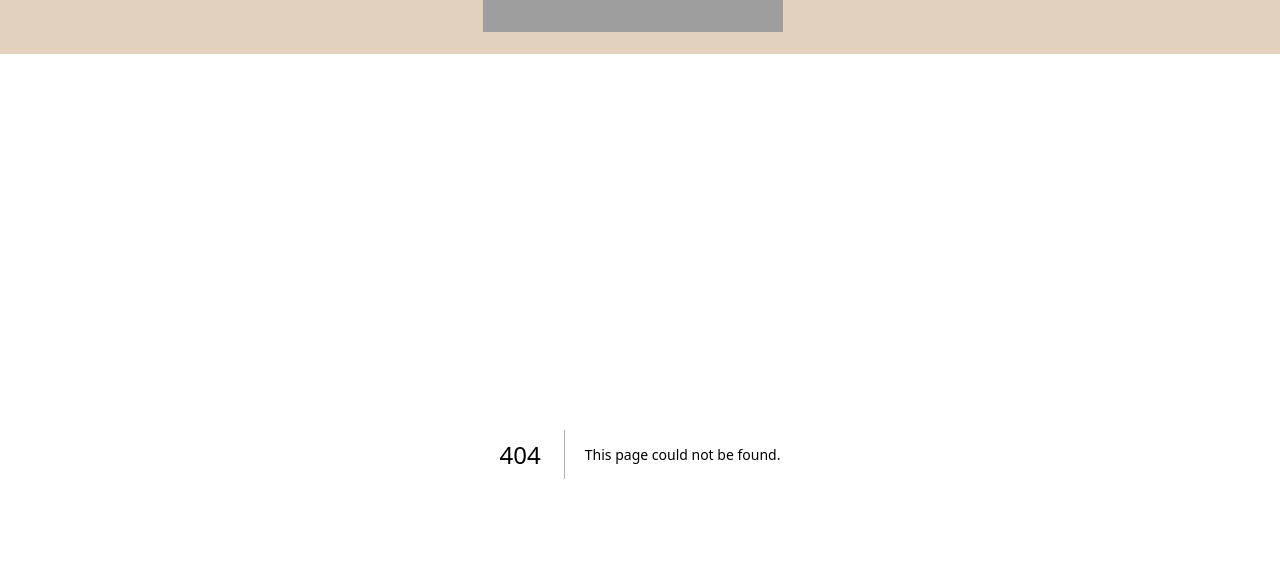
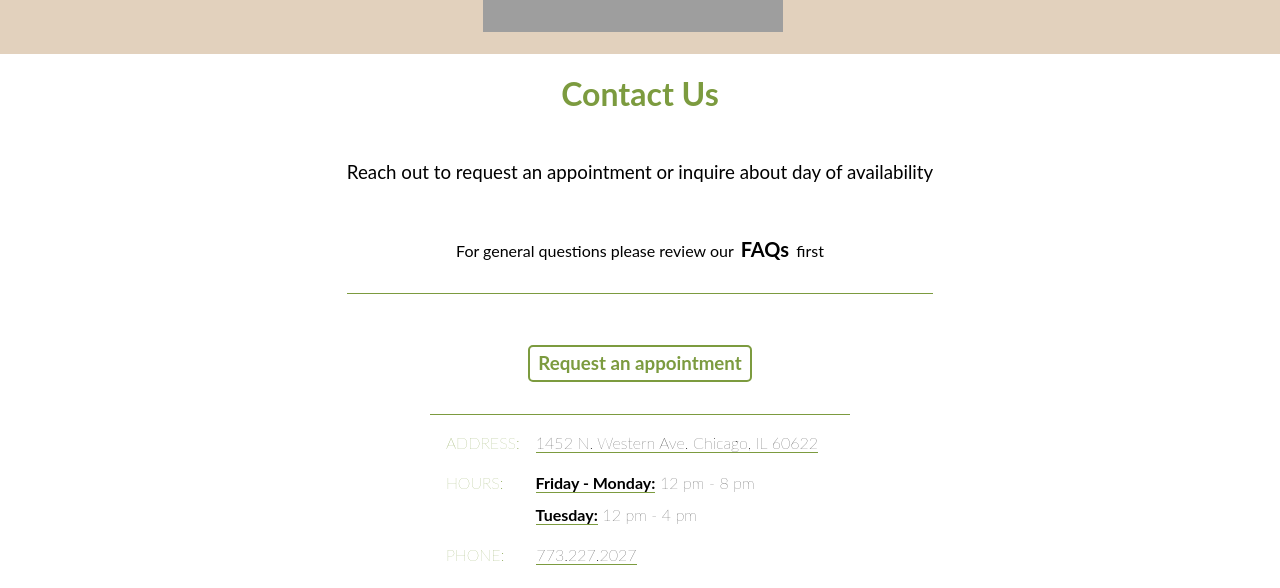
Before and after one commit to rmarafioti/wildWindNext, a Next.js app: page /Contact in a window 1280 px wide. Before the commit this address had no page. Shown: the part 209-797 px from the top of the page. Built offline with nearby package versions, Linux system fonts and the light colour scheme; grey boxes are pictures that could not be loaded.

Commit message:
created contant and styling page

```diff
--- a/src/layout/Navbar.jsx
+++ b/src/layout/Navbar.jsx
@@ -65,7 +65,7 @@ export default function Navbar() {
           <Link id={styles.faqContainer} href="/Faqs">
             <TbMessageCircleQuestion id={styles.faqIcon} />
           </Link>
-          <Link id={styles.contactContainer} href="/contact">
+          <Link id={styles.contactContainer} href="/Contact">
             <button id={styles.contactButton}>Contact Us</button>
           </Link>
         </div>
@@ -106,7 +106,7 @@ export default function Navbar() {
             </div>
           </li>
           <li className={styles.navItem}>
-            <Link className={styles.navContainer} href="/contact">
+            <Link className={styles.navContainer} href="/Contact">
               <HiOutlineEnvelope className={styles.linkIcon} />
               <h4 className={styles.link}>CONTACT</h4>
             </Link>
--- /dev/null
+++ b/src/pages/Contact.jsx
@@ -0,0 +1,78 @@
+import React from "react";
+import Head from "next/head";
+import Link from "next/link";
+import styles from "../styles/contact.module.css";
+
+/**
+ * @component Contact features general static business info and links to outside sites
+ */
+export default function Contact() {
+  return (
+    <div className={styles.contact}>
+      <Head>
+        <title>Contact Page - wildwindtattoo.com</title>
+        <meta
+          name="description"
+          content="This is the contact page of wildwindtattoo.com."
+        />
+        <link rel="canonical" href="/contact" />
+      </Head>
+      <h1 className={styles.header}>Contact Us</h1>
+      <section className={styles.contactHeader}>
+        <h3 className={styles.headerTagline}>
+          Reach out to request an appointment or inquire about day of
+          availability
+        </h3>
+        <h4 className={styles.headerTaglineTwo}>
+          For general questions please review our{" "}
+          <Link className={styles.reviewLink} href="/faqs">
+            FAQs
+          </Link>{" "}
+          first
+        </h4>
+      </section>
+      <section>
+        <Link className={styles.contactLink} href="/requestappt">
+          <h3 className={styles.contactButtons}>Request an appointment</h3>
+        </Link>
+      </section>
+      <section className={styles.contactInfoContainer}>
+        <div className={styles.contactInfo}>
+          ADDRESS:
+          <p className={styles.contactInfoValue}>
+            <a href="https://www.google.com/maps/place/Wild+Wind+Tattoo/@41.9082731,-87.6874096,15z/data=!4m6!3m5!1s0x880fd2bad280228b:0x926cef0a3fd6c3cf!8m2!3d41.9082731!4d-87.6874096!16s%2Fg%2F11bw5xqdp7?entry=ttu">
+              1452 N. Western Ave. Chicago, IL 60622
+            </a>
+          </p>
+        </div>
+        <section className={styles.hoursContainer}>
+          <p className={styles.contactInfo} id={styles.hour}>
+            HOURS:{" "}
+          </p>
+          <div className={styles.hours}>
+            <p className={styles.times} id={styles.timesTop}>
+              <b className={styles.bold}>Friday - Monday:</b> 12 pm - 8 pm
+            </p>
+            <p className={styles.times}>
+              <b className={styles.bold}>Tuesday:</b> 12 pm - 4 pm
+            </p>
+          </div>
+        </section>
+        <div className={styles.contactInfo}>
+          PHONE:
+          <p className={styles.contactInfoValue} id={styles.phone}>
+            <a href="tel:+7732272027"> 773.227.2027</a>
+          </p>
+        </div>
+        <div className={styles.contactInfo}>
+          EMAIL:
+          <p className={styles.contactInfoValue} id={styles.email}>
+            <a href="mailto:wildwindtattoo@gmail.com">
+              wildwindtattoo@gmail.com
+            </a>
+          </p>
+        </div>
+      </section>
+    </div>
+  );
+}
--- /dev/null
+++ b/src/styles/contact.module.css
@@ -0,0 +1,206 @@
+.contact {
+    color: var(--wildGreen);
+    display: flex;
+    flex-direction: column;
+    align-items: center;
+  }
+
+  .contactHeader {
+    display: flex;
+    flex-direction: column;
+    justify-content: center;
+    align-items: center;
+    margin-bottom: 2rem;
+    border-bottom: 1px solid var(--wildGreen);
+  }
+
+  .header {
+    margin-top: 1rem;
+    font-weight: bold;
+  }
+
+  .headerTagline,
+  .headerTaglineTwo {
+    color: black;
+    font-weight: normal;
+    padding-bottom: 0.5rem;
+  }
+
+  .reviewLink {
+    font-size: 20px;
+    color: black;
+    text-decoration: none;
+    font-weight: bolder;
+    padding: 0.2rem;
+  }
+
+  .contactLink {
+    text-decoration: none;
+  }
+
+  .contactButtons {
+    padding: 0.1rem 0.5rem 0.2rem 0.5rem;
+    text-align: center;
+    text-decoration: none;
+    color: var(--wildGreen);
+    border-radius: 5px;
+    border: 2px solid var(--wildGreen);
+    margin-bottom: 2rem;
+  }
+
+  .contactButtonBottom {
+    margin-bottom: 2rem;
+  }
+
+  .contactInfoContainer {
+    margin-bottom: 2rem;
+    border-top: 1px solid var(--wildGreen);
+  }
+
+  .contactInfo {
+    display: flex;
+    margin: 1rem;
+  }
+
+  .contactInfoValue {
+    margin: 0rem;
+  }
+
+  #phone {
+    margin-left: 1rem;
+  }
+
+  #email {
+    margin-left: 1.5rem;;
+  }
+
+  .contactInfo a:link,
+  .contactInfo a:visited {
+    color: black;
+    margin: 1rem;
+    text-decoration: none;
+    border-bottom: 1px solid var(--wildGreen);
+  }
+
+  .hoursContainer {
+    display: flex;
+    flex-direction: row;
+  }
+
+  #hour {
+    margin: 0rem 1rem 0rem 1rem;
+  }
+
+  .hours {
+    display: flex;
+    flex-direction: column;
+  }
+
+  .times {
+    color: black;
+    margin: 0rem 1rem 0rem 1rem;
+  }
+
+  #timesTop {
+    margin-bottom: 0.5rem;
+  }
+
+  .bold {
+    font-weight: bold;
+    border-bottom: 1px solid var(--wildGreen);
+  }
+
+  /* RequestAppt.jsx */
+
+  #requestContact {
+    color: var(--wildGreen);
+    display: flex;
+    flex-direction: column;
+    align-items: center;
+  }
+
+  .requestHeader {
+    margin: 1rem 1rem 2rem 1rem;
+    font-weight: bold;
+    border-bottom: 1px solid var(--wildGreen);
+  }
+
+  @media (max-width: 586px) {
+    #contactHeader {
+      margin: 1rem;
+      text-align: center;
+    }
+    .contactButtons {
+      margin-top: 1rem;
+    }
+    #contactInfoContainer {
+      margin: 1rem;
+    }
+  }
+
+  /* RequestSent.jsx */
+
+  #requestSent {
+    color: var(--wildGreen);
+    display: flex;
+    flex-direction: column;
+    justify-content: center;
+    align-items: center;
+    margin-top: 1rem;
+  }
+
+  #requestSentContainer {
+    display: flex;
+    flex-direction: column;
+    justify-content: center;
+    align-items: center;
+    border-bottom: 1px solid var(--wildGreen);
+    margin-bottom: 1rem;
+  }
+
+  #requestSentMessage {
+    font-weight: bold;
+    padding-bottom: 1rem;
+    border-bottom: 1px solid var(--wildGreen);
+    margin-bottom: 1rem;
+  }
+
+  .requestMessage {
+    color: black;
+    padding-bottom: 1rem;
+  }
+
+  #requestMessageTop {
+    border-bottom: none;
+    margin-bottom: 0rem;
+  }
+
+  .messageTag {
+    color: black;
+  }
+
+  #messageTagBottom {
+    font-weight: bold;
+    padding-bottom: 1rem;
+  }
+
+  #returnLink {
+    text-decoration: none;
+  }
+
+  #returnHome {
+    margin: 1rem;
+    padding: 0.1rem 0.5rem 0.2rem 0.5rem;
+    text-align: center;
+    text-decoration: none;
+    color: var(--wildGreen);
+    border-radius: 5px;
+    border: 2px solid var(--wildGreen);
+  }
+
+  @media (max-width: 586px) {
+    #requestSent {
+      margin: 1rem;
+      text-align: center;
+    }
+  }
```
